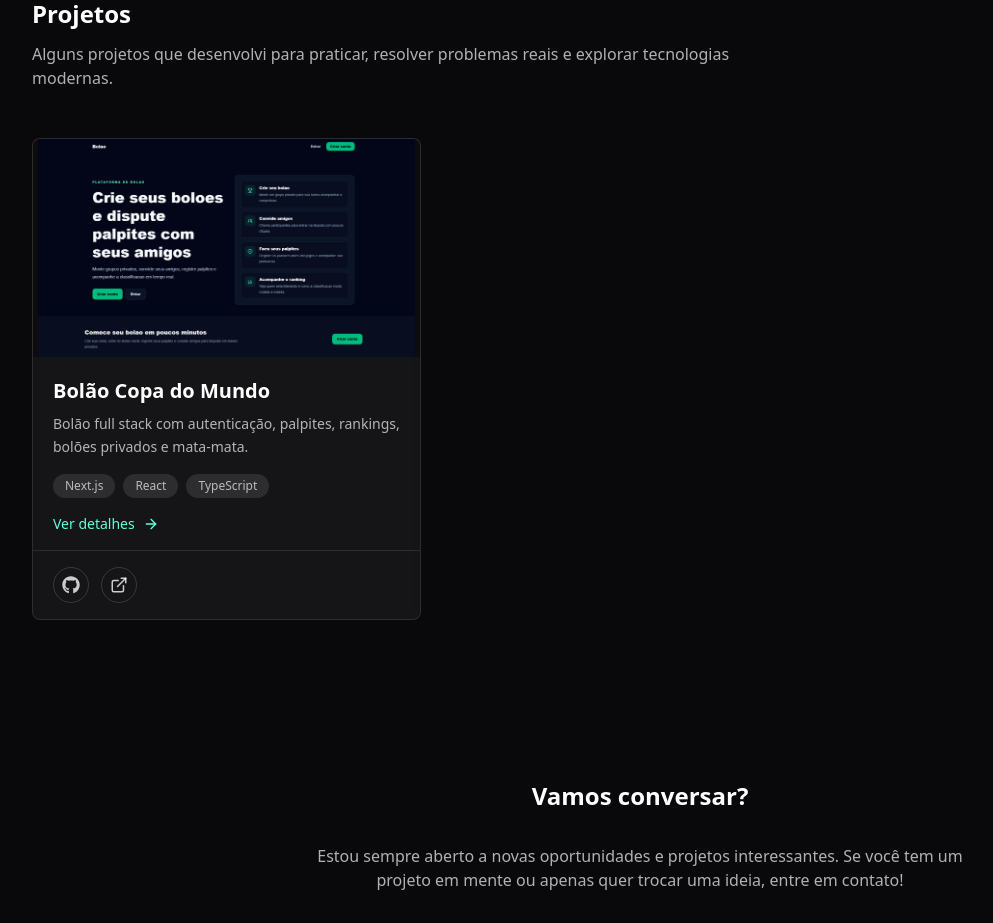
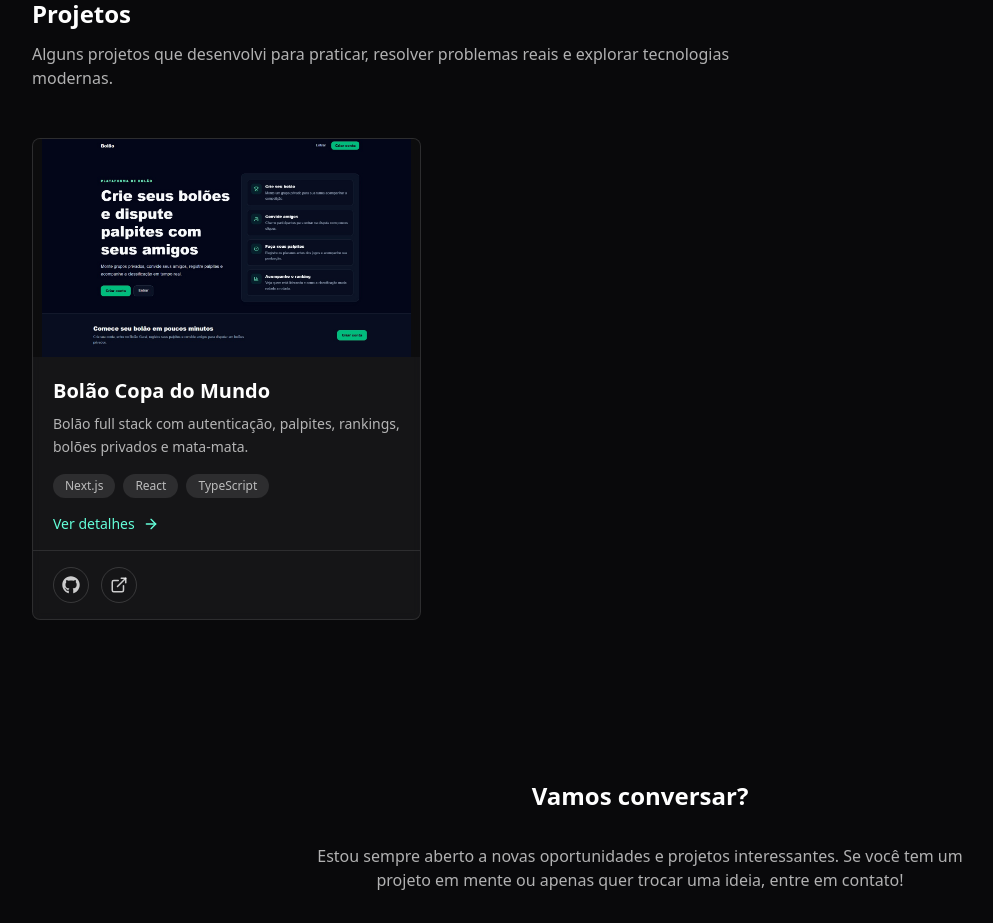
Before and after one commit to rafaelBayer/portifolio, a React (Create React App) app: page / in a window 1280 px wide. Shown: the part 2880-3803 px from the top of the page, without its empty margins (0-993 px from the left). Built offline with nearby package versions, Linux system fonts and the light colour scheme.

Commit message:
Atualizado imagens do projeto

```diff
--- a/src/data/projects.js
+++ b/src/data/projects.js
@@ -22,7 +22,7 @@ export const projects = [
       "Bol\u00e3o full stack com autentica\u00e7\u00e3o, palpites, rankings, bol\u00f5es privados e mata-mata.",
     description:
       "Aplica\u00e7\u00e3o full stack desenvolvida para gerenciar bol\u00f5es da Copa do Mundo. O sistema permite criar bol\u00f5es privados, convidar participantes, registrar palpites por partida, acompanhar rankings e montar uma chave completa de mata-mata. O projeto foi pensado para lidar com regras reais de produto, como autentica\u00e7\u00e3o, permiss\u00f5es por usu\u00e1rio, ranking por bol\u00e3o, bloqueio de palpites por prazo e separa\u00e7\u00e3o entre pontua\u00e7\u00e3o da fase de grupos, mata-mata e classifica\u00e7\u00e3o geral.",
-    image: "/projects/bolao-copa/home.png",
+    image: "/projects/bolao-copa/home.jpeg",
     screenshots: [
       "/projects/bolao-copa/groups.png",
       "/projects/bolao-copa/score_live.png",
```
Also changed, not shown: public/projects/bolao-copa/home.jpeg (added), public/projects/bolao-copa/home.png (deleted).
